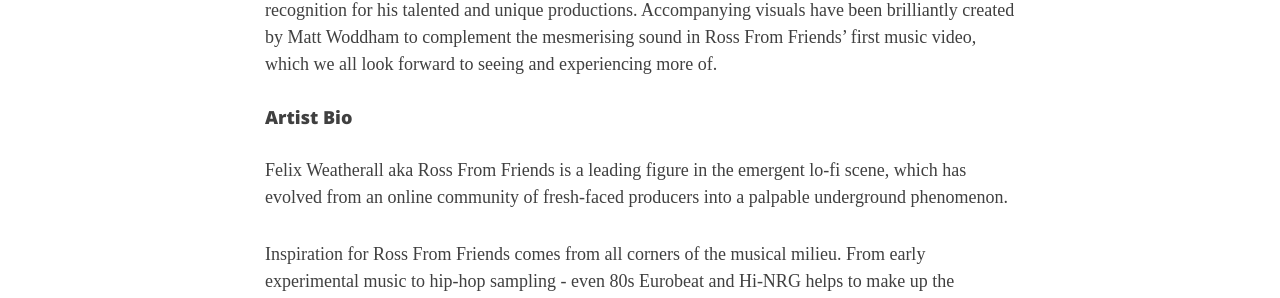
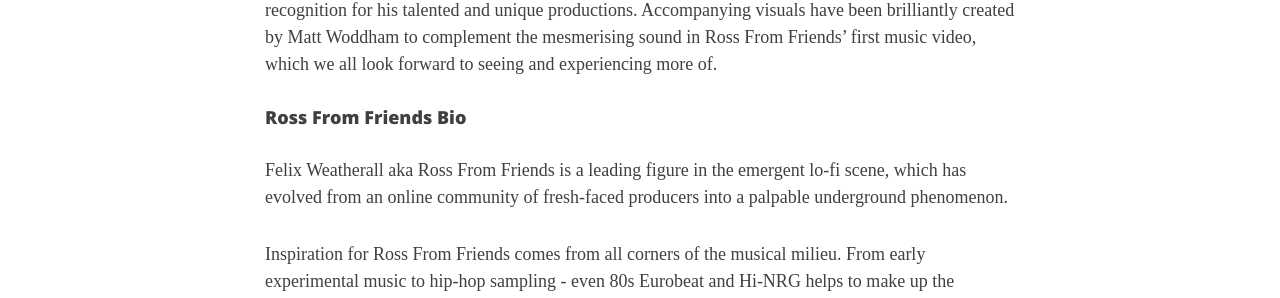
Before and after one commit to rhymeswithzion/rwz-test, a Jekyll site: the page built from _posts/2017-07-29-ross-from-friends-suzinak.md, in a window 1280 px wide and 900 px high, scrolled down 1187 px. Shown: the part 155-453 px from the top of the window. Built offline with Jekyll 4.4.1, drawn with Linux system fonts in a browser that asks for light colours; some web fonts are replaced; comment, search, counter and statistics services are not loaded.

Commit message:
Update 2017-07-29-ross-from-friends-suzinak.md

```diff
--- a/_posts/2017-07-29-ross-from-friends-suzinak.md
+++ b/_posts/2017-07-29-ross-from-friends-suzinak.md
@@ -24,7 +24,7 @@
 
 Ever since the bedroom producer Ross From Friends released the critically acclaimed ['Talk To Me You'll Understand ](https://www.youtube.com/watch?v=8tKKNV5sXUs) in 2015, he has been considered an emerging artist to watch-out for. Those lucky enough to experience his live performance alongside two bandmates playing keys in guitar know how phenomenal his music is, but those who havent [check this out.](http://www.rwz.io/ross-from-friends-live/)  Now 2 years later, with the recent release of [The Outsiders EP](https://magicwire.bandcamp.com/album/the-outsiders) backed by London-based Magicwire recordings, the DJ gains even more recognition for his talented and unique productions. Accompanying visuals have been brilliantly created by Matt Woddham to complement the mesmerising sound in Ross From Friends' first music video, which we all look forward to seeing and experiencing more of.
 
-#### Artist Bio
+#### Ross From Friends Bio
 
 Felix Weatherall aka Ross From Friends is a leading figure in the emergent lo-fi scene, which has evolved from an online community of fresh-faced producers into a palpable underground phenomenon.
 
```
